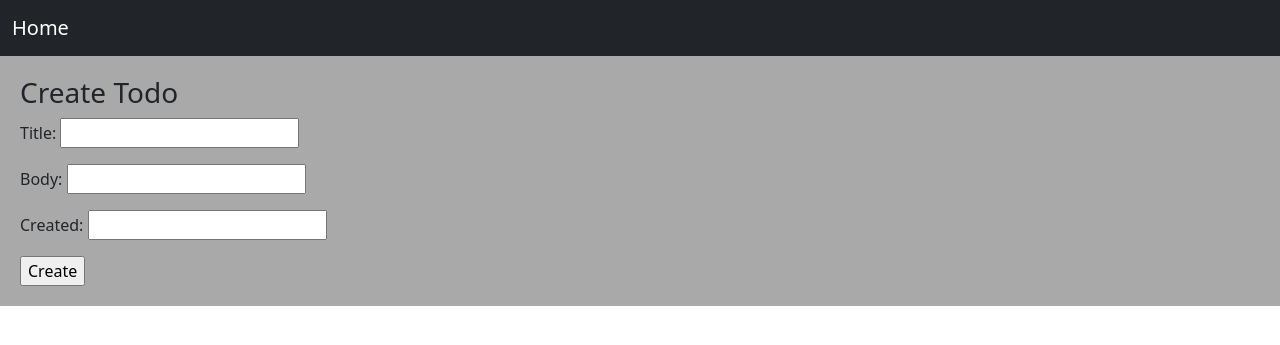
After one commit to salmanezzati/DjangoBasic, a Django app: page /create/ in a window 1280 px wide. The commit adds this page. Shown: the top 345 px of the page. Run offline with Django 4.2, Linux system fonts and the light colour scheme.

Commit message:
*create forms *update forms 24_01_2023

```diff
--- /dev/null
+++ b/A/home/forms.py
@@ -0,0 +1,13 @@
+from django import forms
+from .models import Todo
+
+class TodoCreateForm(forms.Form):
+    title = forms.CharField() #title = forms.CharField(label='Title', required=False)
+    body = forms.CharField()
+    created = forms.DateTimeField()
+
+
+class TodoUpdateForm(forms.ModelForm):
+    class Meta:
+        model = Todo
+        fields = '__all__' #fields = ['title', 'body', 'created']
--- a/A/home/urls.py
+++ b/A/home/urls.py
@@ -6,4 +6,6 @@ urlpatterns = [
     path('', views.home, name='home'),
     path('details/<int:todo_id>/', views.detail, name='details'),
     path('delete/<int:todo_id>/', views.delete, name='delete'),
+    path('update/<int:todo_id>/', views.update, name='update'),
+    path('create/', views.create, name='create'),
 ]
--- a/A/home/views.py
+++ b/A/home/views.py
@@ -1,6 +1,7 @@
 from django.shortcuts import render, redirect
 from .models import Todo
 from django.contrib import messages
+from .forms import TodoCreateForm, TodoUpdateForm
 from django.http import HttpResponse
 
 
@@ -16,3 +17,31 @@ def delete(request, todo_id):
     Todo.objects.get(id=todo_id).delete()
     messages.success(request, 'todo deleted successfully', extra_tags='success')
     return redirect('home')
+
+def create(request):
+    if request.method == 'POST':
+        form = TodoCreateForm(request.POST)
+        if form.is_valid():
+            #print(form.cleaned_data)
+            cd = form.cleaned_data
+            Todo.objects.create(title=cd['title'], body=cd['body'], created=cd['created'])
+            #first title is related to model and second title is related to form
+            messages.success(request, 'Todo created successfully', 'success')
+            return redirect('home')
+    else:
+        form = TodoCreateForm()
+
+    return render(request, 'create.html', context={'form':form})
+
+def update(request, todo_id):
+    todo = Todo.objects.get(id=todo_id)
+    if request.method == 'POST':
+        form = TodoUpdateForm(request.POST, instance=todo)
+        if form.is_valid():
+            form.save()
+            messages.success(request, 'Your todo updated successfully', 'success')
+            return redirect('details', todo_id)
+    else:
+        form = TodoUpdateForm(instance=todo)
+
+    return render(request, 'update.html', {'form':form})
--- /dev/null
+++ b/A/templates/create.html
@@ -0,0 +1,12 @@
+{% extends 'base.html' %}
+
+{% block content %}
+    <h3> Create Todo</h3>
+
+    <form action="" method="post" novalidate>
+        {% csrf_token %}
+        {{ form.as_p }}
+        <input type="submit" value="Create">
+    </form>
+
+{% endblock %}
--- a/A/templates/detail.html
+++ b/A/templates/detail.html
@@ -2,6 +2,7 @@
 
 {% block content %}
     <a href="{% url 'delete' todo.id %}" class="btn btn-danger">Delete</a>
+    <a href="{% url 'update' todo.id %}" class="btn btn-info">Update</a>
     <h3>{{ todo.title }}</h3>
     <small>{{ todo.created }}</small><hr/>
     <P>{{ todo.body }}</P>
```
Also changed, not shown: A/templates/update.html (added, +9 -0 lines), A/db.sqlite3.
